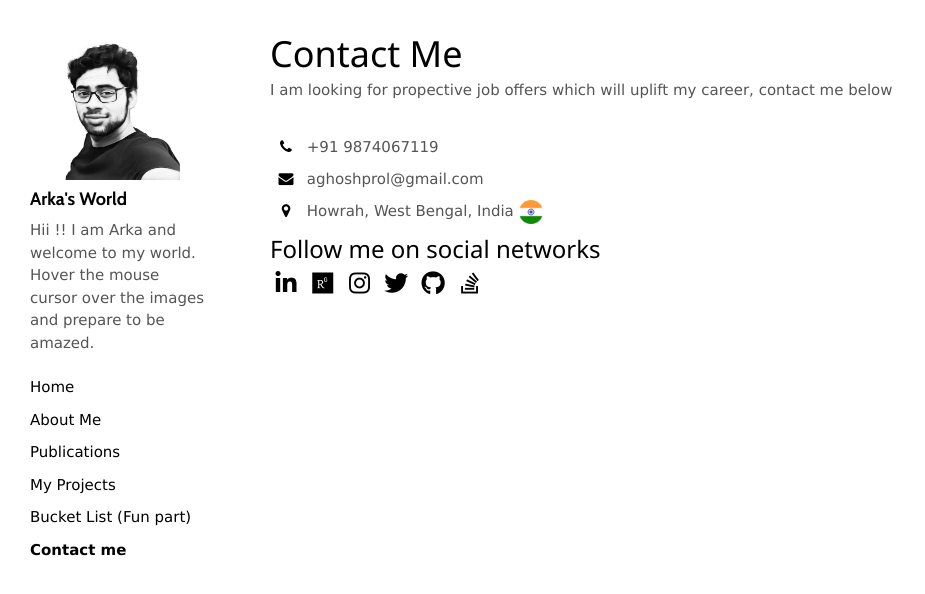
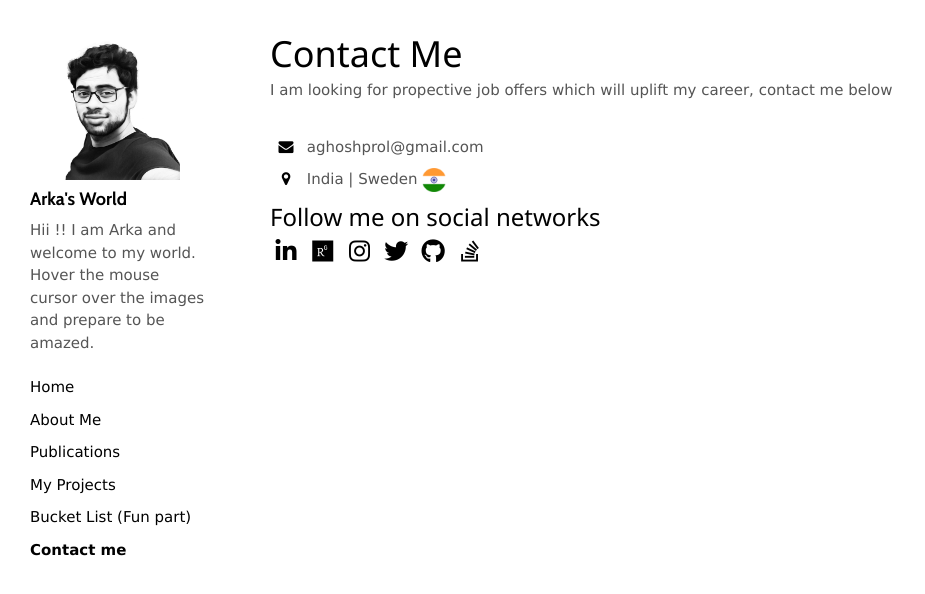
Before and after one commit to aghoshpro/Arka-s-World, a plain HTML site: page contact.html in a window 1280 px wide. Shown: the whole page, without its empty margins (0-925 px from the left). Drawn offline with nearby package versions, Linux system fonts and the light colour scheme.

Commit message:
Update contact.html
Removed my address and added mu Umea page

```diff
--- a/contact.html
+++ b/contact.html
@@ -102,12 +102,6 @@
                                 <ul class="list-unstyled address-container">
                                     <li>
                                         <span class="fa-icon">
-                                            <i class="fa fa-phone" aria-hidden="true"></i>
-                                        </span>
-                                        +91 9874067119
-                                    </li>
-                                    <li>
-                                        <span class="fa-icon">
                                             <i class="fa fa-envelope" aria-hidden="true"></i>
                                         </span>
                                         aghoshprol@gmail.com
@@ -116,13 +110,12 @@
                                         <span class="fa-icon">
                                             <i class="fa fa fa-map-marker" aria-hidden="true"></i>
                                         </span>
-                                        Howrah, West Bengal, India <img alt="India" src="./assets/india-flag-round-icon-32.png" style="width:24px;height:24px;">
+                                        India | Sweden <img alt="India" src="./assets/india-flag-round-icon-32.png" style="width:24px;height:24px;">
                                     </li>
                                 </ul>
                                 <h3>Follow me on social networks</h3>
 
-
-                                <a href="https://www.linkedin.com/in/arka-ghosh-b1678716a/" title="LinkedIn" class="fa-icon">
+                                <a href="https://www.linkedin.com/in/aghoshpro/" title="LinkedIn" class="fa-icon">
                                     <i class="w3-xlarge fa fa-linkedin"></i>
                                 </a>
                                 <a href="https://www.researchgate.net/profile/Arka_Ghosh5" title="Research Gate" class="fa-icon">
@@ -136,11 +129,12 @@
                                 </a>
                                 <a href="https://github.com/login" title="Github" class="w3-xlarge fa-icon">
                                     <i class="fa fa-github"></i>
-
                                 </a>
                                 <a href="https://stackoverflow.com/" title="" class="w3-xlarge fa-icon">
                                     <i class="fa fa-stack-overflow"></i>
 
+                                </a>
+                                <a href="https://www.umu.se/personal/arka-ghosh/" title="myPhD">
                                 </a>
 
 
```
